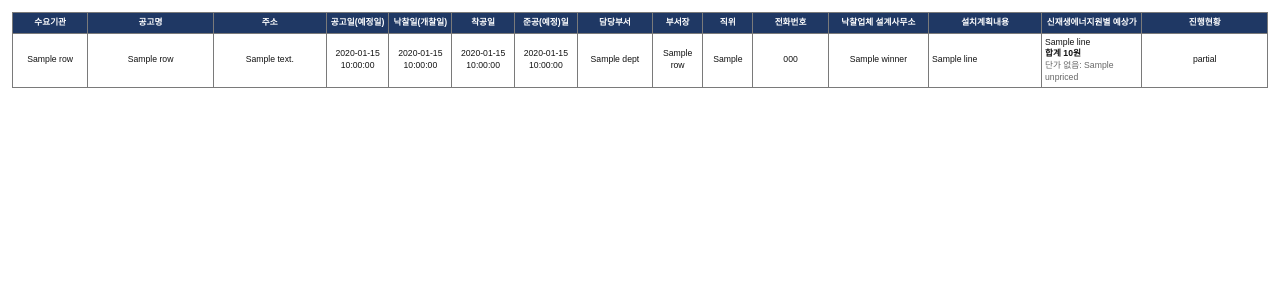
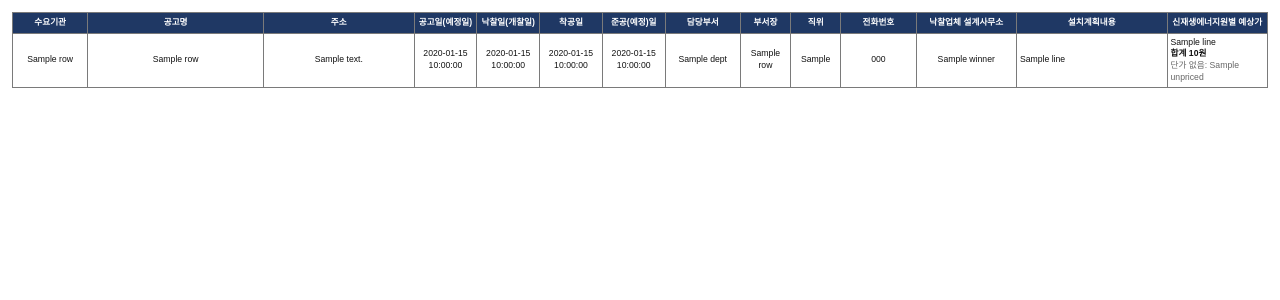
Before and after one commit to jlaw080-ops/Nara-project-renewal, a Python web app: template nara/web/templates/print.html in a window 1280 px wide. Shown: the top 300 px of the page. Run offline with Jinja, Linux system fonts and the light colour scheme; the template is opened without the code that fills it: most values are stand-ins (such as "Sample title", 1, 10 or a date in 2020).

Commit message:
feat(print): PDF 출력에서 진행현황 칸을 뺀다
엑셀은 15칸 그대로 두고, 부서장 이름·직위·직통번호가 담기는지
지키는 테스트를 더한다. 빈 너비는 공고명·주소·설치계획내용에 나눈다.

Co-Authored-By: Claude Opus 5.5 <noreply@anthropic.com>

```diff
--- a/nara/web/templates/print.html
+++ b/nara/web/templates/print.html
@@ -25,14 +25,14 @@
 {% if result.truncated %}<p class="notice">조건에 맞는 {{ result.matched }}건 중 {{ rows|length }}건만 출력합니다 — 조건을 좁혀 주세요.</p>{% endif %}
 <table>
 <colgroup>
-  <col style="width:6%"><col style="width:10%"><col style="width:9%"><col style="width:5%"><col style="width:5%">
+  <col style="width:6%"><col style="width:14%"><col style="width:12%"><col style="width:5%"><col style="width:5%">
   <col style="width:5%"><col style="width:5%"><col style="width:6%"><col style="width:4%"><col style="width:4%">
-  <col style="width:6%"><col style="width:8%"><col style="width:9%"><col style="width:8%"><col style="width:10%">
+  <col style="width:6%"><col style="width:8%"><col style="width:12%"><col style="width:8%">
 </colgroup>
 <thead><tr>
   <th>수요기관</th><th>공고명</th><th>주소</th><th>공고일(예정일)</th><th>낙찰일(개찰일)</th>
   <th>착공일</th><th>준공(예정)일</th><th>담당부서</th><th>부서장</th><th>직위</th>
-  <th>전화번호</th><th>낙찰업체 설계사무소</th><th>설치계획내용</th><th>신재생에너지원별 예상가</th><th>진행현황</th>
+  <th>전화번호</th><th>낙찰업체 설계사무소</th><th>설치계획내용</th><th>신재생에너지원별 예상가</th>
 </tr></thead>
 <tbody>
 {% for r in rows %}
@@ -51,7 +51,6 @@
   <td>{{ r.winner or '' }}</td>
   <td class="left">{% for line in r.plan %}{{ line }}<br>{% endfor %}</td>
   <td class="left">{% for line in r.costs %}{{ line }}<br>{% endfor %}{% if r.costs %}<span class="total">합계 {{ '{:,}'.format(r.total) }}원</span>{% endif %}{% if r.unpriced %}<br><span class="muted">단가 없음: {{ r.unpriced|join(', ') }}</span>{% endif %}</td>
-  <td>{{ r.status }}</td>
 </tr>
 {% endfor %}
 </tbody>
--- a/nara/web/xlsx.py
+++ b/nara/web/xlsx.py
@@ -13,7 +13,7 @@ HEADERS = (
     "담당부서", "부서장", "직위", "전화번호", "낙찰업체 설계사무소", "설치계획내용",
     "신재생에너지원별 예상가", "진행현황",
 )  # fmt: skip
-# print.html colgroup 비율(%)을 엑셀 열 너비로
+# 열 너비 비율(%). 2026-11-19부터 진행현황은 엑셀에만 있고 PDF(print.html)에는 없다
 WIDTHS = (6, 10, 9, 5, 5, 5, 5, 6, 4, 4, 6, 8, 9, 8, 10)
 WIDTH_SCALE = 2.2
 LEFT_COLUMNS = (12, 13)  # 설치계획내용·예상가는 여러 줄이라 왼쪽 정렬
```
Also changed, not shown: tests/test_web.py (+26 -3 lines).
